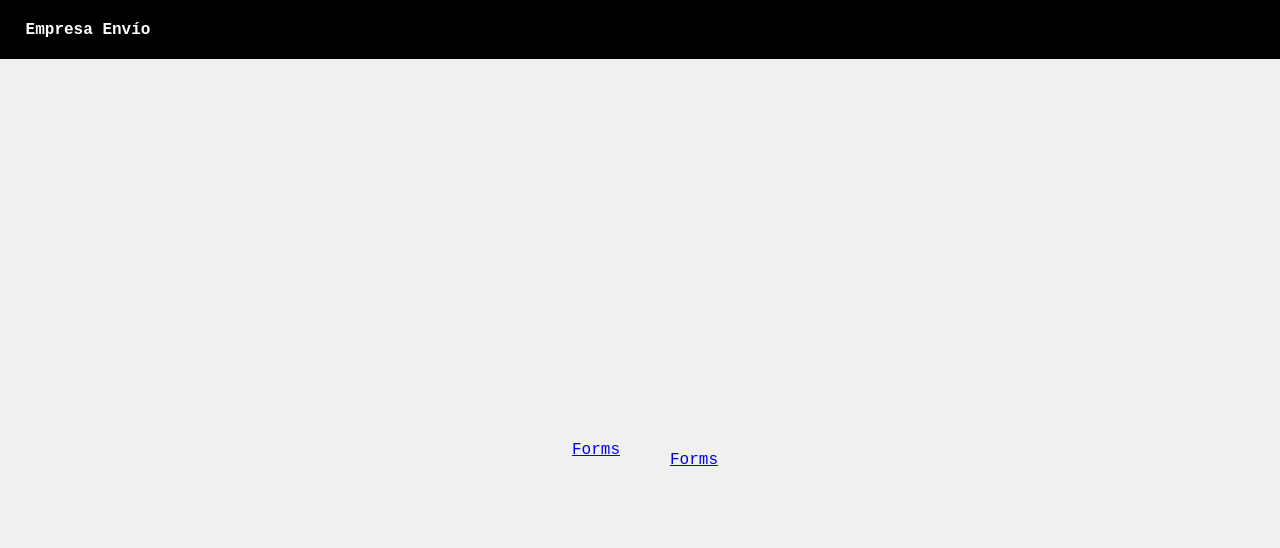
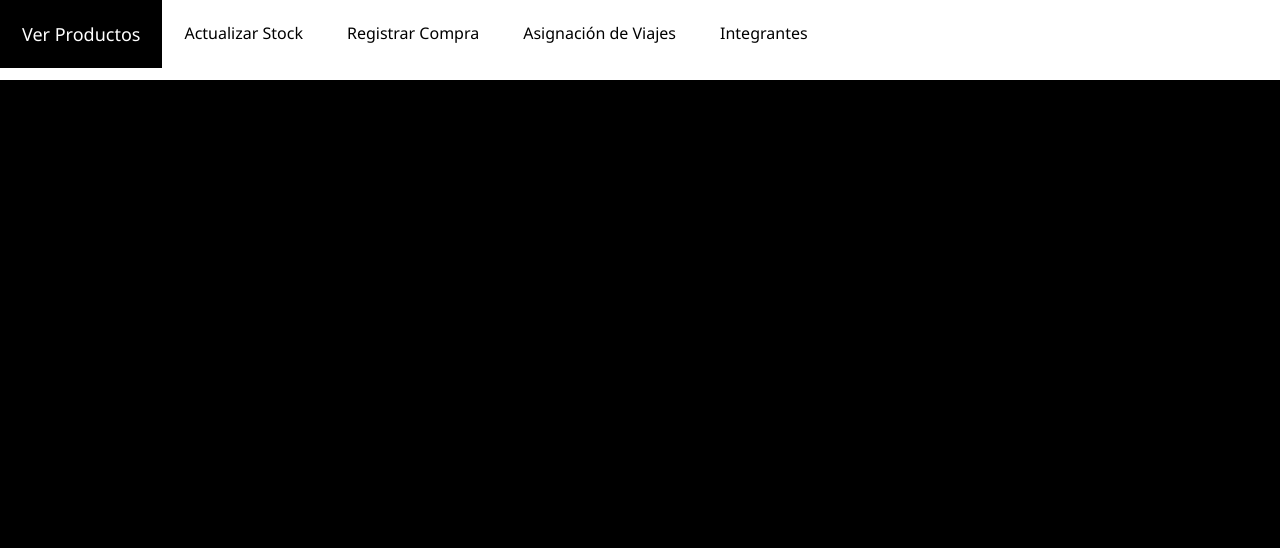
Before and after one commit to LuciaC1/2023-Prog1-TrabajoIntegrador-Copes_Duelli_Martinez, a plain HTML site: page EmpresaEnvío/EmpresaEnvíoAPI/HTML/index.html in a window 1280 px wide. Drawn offline with Linux system fonts and the light colour scheme.

Commit message:
Indice_PaginaWeb

```diff
--- a/EmpresaEnvío/EmpresaEnvíoAPI/HTML/index.html
+++ b/EmpresaEnvío/EmpresaEnvíoAPI/HTML/index.html
@@ -7,7 +7,22 @@
 </head>
 <body>
     <header class="sticky-header">
-        <h1>Empresa Envío</h1>
+        <nav>
+            <ul>
+                <li><a href="#">Ver Productos</a></li>
+                <li><a href="#">Actualizar Stock</a></li>
+                <li><a href="#">Registrar Compra</a></li>
+                <li><a href="#">Asignación de Viajes</a></li>
+                <li class="MenuIntegrantes">
+                    <a>Integrantes</a>
+                    <ul class="submenu">
+                        <li><a>Lucia Copes</a></li>
+                        <li><a>Santiago Martinez</a></li>
+                        <li><a>Agustín Duelli</a></li>
+                    </ul>
+                </li>
+            </ul>
+        </nav>
     </header>
     <div class="grid">
         <div class="grid-item-clickable">
--- a/EmpresaEnvío/EmpresaEnvíoAPI/HTML/styles.css
+++ b/EmpresaEnvío/EmpresaEnvíoAPI/HTML/styles.css
@@ -1,30 +1,103 @@
+* {
+    margin: 0;
+    padding: 0;
+    box-sizing: border-box;
+}
 body {
-    background-color: #f0f0f0;
-    display: flex;
-    justify-content: center;
-    align-items: center;
-    height: 120vh;
-    margin: 0;
-    font-family: 'Courier New', Courier, monospace;
+    background-color: black;
+    font-family: 'Segoe UI', Tahoma, Geneva, Verdana, sans-serif;
+}
+header {
+    background: white;
+    width: 100%;
+    height: 10%;
+    position: fixed;
+    z-index: 100;
 }
 
-h1 {
-    margin-left: 2%;
-    font-size: medium;
+nav {
+    float: left;
 }
 
-.sticky-header {
-    background-color: black;
-    color: #fff;
-    text-align: left;
-    padding: 10px 0;
-    position: fixed;
-    top: 0;
+    nav ul {
+        list-style: none;
+        overflow: visible;
+    }
+
+        nav ul li {
+            float: left;
+            font-size: 16px;
+        }
+
+            nav ul li a {
+                display: block;
+                padding: 22px;
+                color: black;
+                text-decoration: none;
+            }
+
+            nav ul li:hover {
+                background-color: black;
+            }
+
+                nav ul li:hover a {
+                    color: white;
+                    font-size: 18px;
+                }
+
+            nav ul li, nav ul li a {
+                transition: font-size 1s ease, color 0.5s ease, background 0.5s ease;
+            }
+
+                nav ul li:last-child span {
+                    margin-top: 22px;
+                    color: black;
+                    float: left;
+                    margin-left: 250px;
+                    background-color: white;
+                    position: absolute;
+                    color: black;
+                    cursor: default;
+                    pointer-events: none;
+                }
+
+                nav ul li:last-child:hover span {
+                    background-color: white;
+                    color: black;
+                    font-size: inherit;
+                }
+
+.submenu {
+    display: none;
+    position: absolute;
+    top: 100%;
     left: 0;
-    width: 100%;
-    z-index: 100;
-    font: 1.5em;
+    list-style: none;
+    border-color: white;
+    border: 1.5px groove white;
 }
+
+    .submenu li {
+        float: none;
+    }
+
+        .submenu li a {
+            white-space: nowrap;
+        }
+
+.MenuIntegrantes:hover .submenu {
+    display: block;
+    position: relative;
+}
+
+.submenu li:hover {
+    background-color: white;
+}
+
+    .submenu li:hover a {
+        color: black;
+        font-size: 18px;
+    }
 
 .grid {
     display: flex;
```
